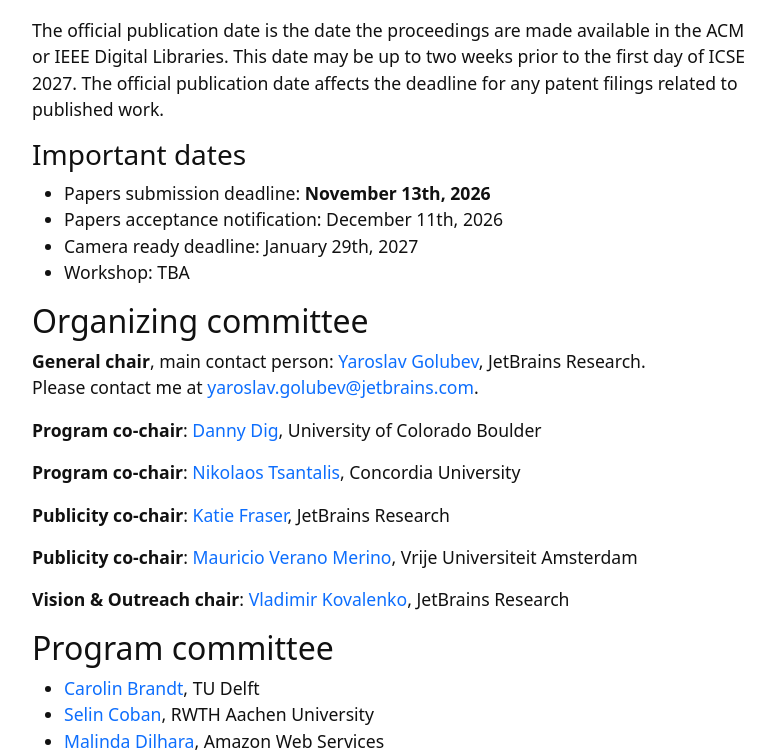
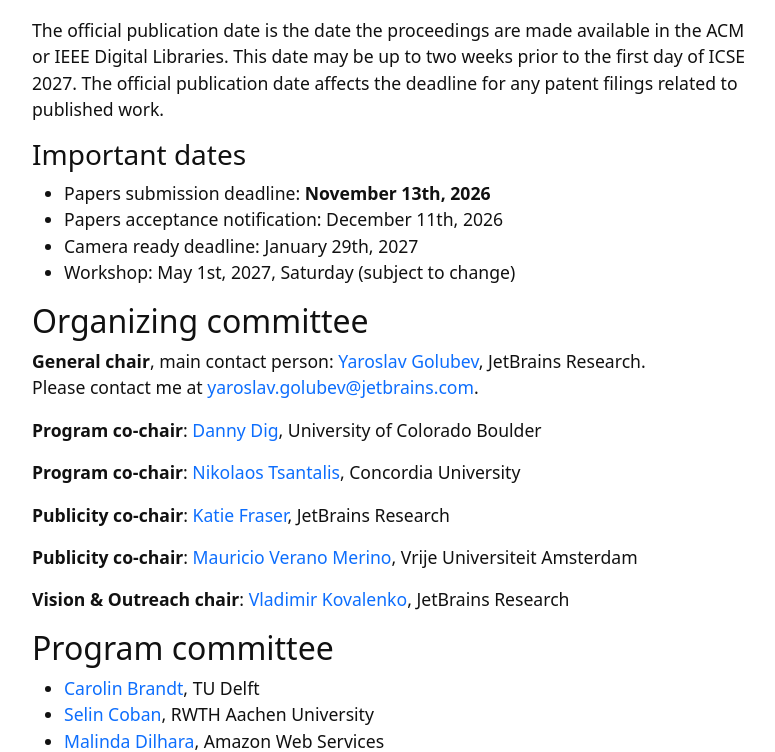
Before and after one commit to ide-workshop/ide-workshop.github.io, a Jekyll site: the page built from index.md, in a window 1280 px wide and 900 px high, scrolled down 3510 px, cut to the strip 0-752 px from the top of the window. Shown: the whole strip, without its empty margins (245-1020 px from the left). Built offline with Jekyll 4.4.1, drawn with Linux system fonts in a browser that asks for light colours.

```diff
--- a/index.md
+++ b/index.md
@@ -124,7 +124,7 @@
 * Papers submission deadline: **November 13th, 2026**
 * Papers acceptance notification: December 11th, 2026
 * Camera ready deadline: January 29th, 2027
-* Workshop: TBA
+* Workshop: May 1st, 2027, Saturday (subject to change)
 
 ## Organizing committee
 
```
